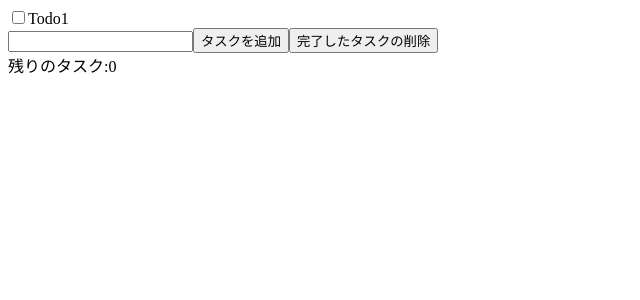
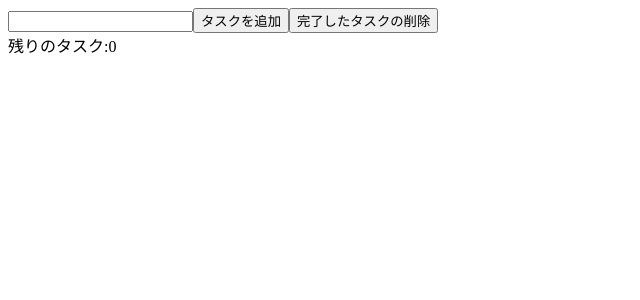
Before and after one commit to Yuto299/react-todo-app-youtube, a React (Vite) app: page / in a window 1280 px wide. Shown: the top 300 px of the page, without its empty margins (0-640 px from the left). Built offline with nearby package versions, Linux system fonts and the light colour scheme.

Commit message:
実装完了

```diff
--- a/src/App.jsx
+++ b/src/App.jsx
@@ -3,26 +3,39 @@
 import { v4 as uuidv4 } from 'uuid';
 
 function App() {
-  const [todos, setTodos] = useState([{ id: 1, name: 'Todo1', completed: false }]);
+  const [todos, setTodos] = useState([]); // タスクの配列を初期化
 
   const todoNameRef = useRef();
 
   const handleAddTodo = () => {
     //タスクを追加する
     const name = todoNameRef.current.value;
+    if (name === '') return; // 空のタスクは追加しない
     setTodos((prevTodos) => {
       return [...prevTodos, { id: uuidv4(), name: name, completed: false }];
     });
     todoNameRef.current.value = null;
   };
 
+  const handleClear = () => {
+    const newTodos = todos.filter((todo) => !todo.completed);
+    setTodos(newTodos);
+  };
+
+  const toggleTodo = (id) => {
+    const newTodos = [...todos]; // 配列のコピーを作成
+    const todo = newTodos.find((todo) => todo.id === id); // idが一致するtodoを探す
+    todo.completed = !todo.completed; // 完了状態を反転させる
+    setTodos(newTodos);
+  };
+
   return (
     <>
-      <TodoList todos={todos} />
+      <TodoList todos={todos} toggleTodo={toggleTodo} />
       <input type='text' ref={todoNameRef} />
       <button onClick={handleAddTodo}>タスクを追加</button>
-      <button>完了したタスクの削除</button>
-      <div>残りのタスク:0</div>
+      <button onClick={handleClear}>完了したタスクの削除</button>
+      <div>残りのタスク:{todos.filter((todo) => !todo.completed).length}</div>
     </>
   );
 }
--- a/src/Todo.jsx
+++ b/src/Todo.jsx
@@ -1,10 +1,14 @@
 import React from 'react';
 
-const Todo = ({ todo }) => {
+const Todo = ({ todo, toggleTodo }) => {
+  const handleTodoClick = () => {
+    toggleTodo(todo.id);
+  };
+
   return (
     <div>
       <label>
-        <input type='checkbox' checked={todo.completed} readOnly />
+        <input type='checkbox' checked={todo.completed} readOnly onChange={handleTodoClick} />
       </label>
       {todo.name}
     </div>
--- a/src/TodoList.jsx
+++ b/src/TodoList.jsx
@@ -1,8 +1,8 @@
 import React from 'react';
 import Todo from './Todo';
 
-const TodoList = ({ todos }) => {
-  return todos.map((todo) => <Todo todo={todo} key={todo.id} />);
+const TodoList = ({ todos, toggleTodo }) => {
+  return todos.map((todo) => <Todo todo={todo} key={todo.id} toggleTodo={toggleTodo} />);
 };
 
 export default TodoList;
```
